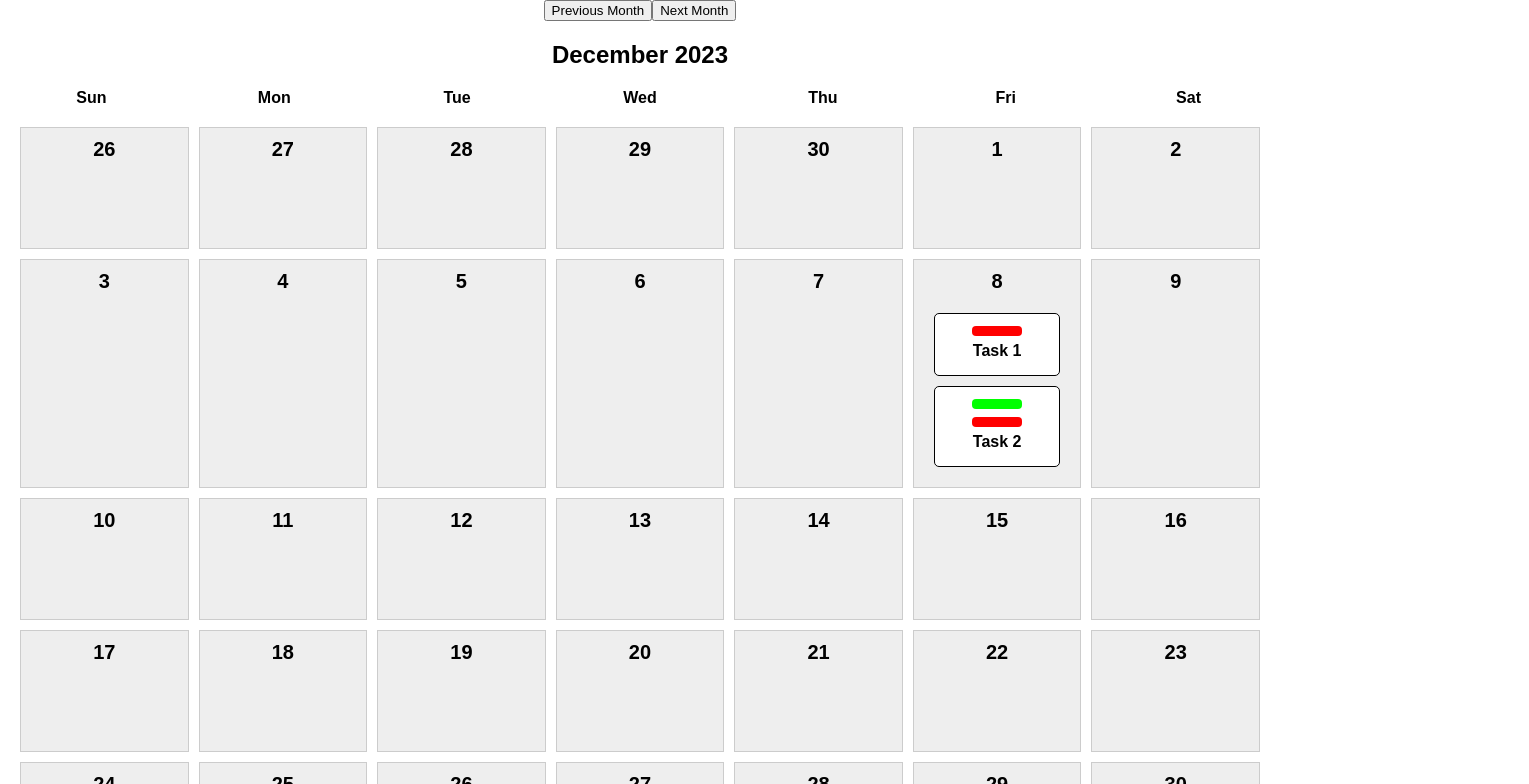
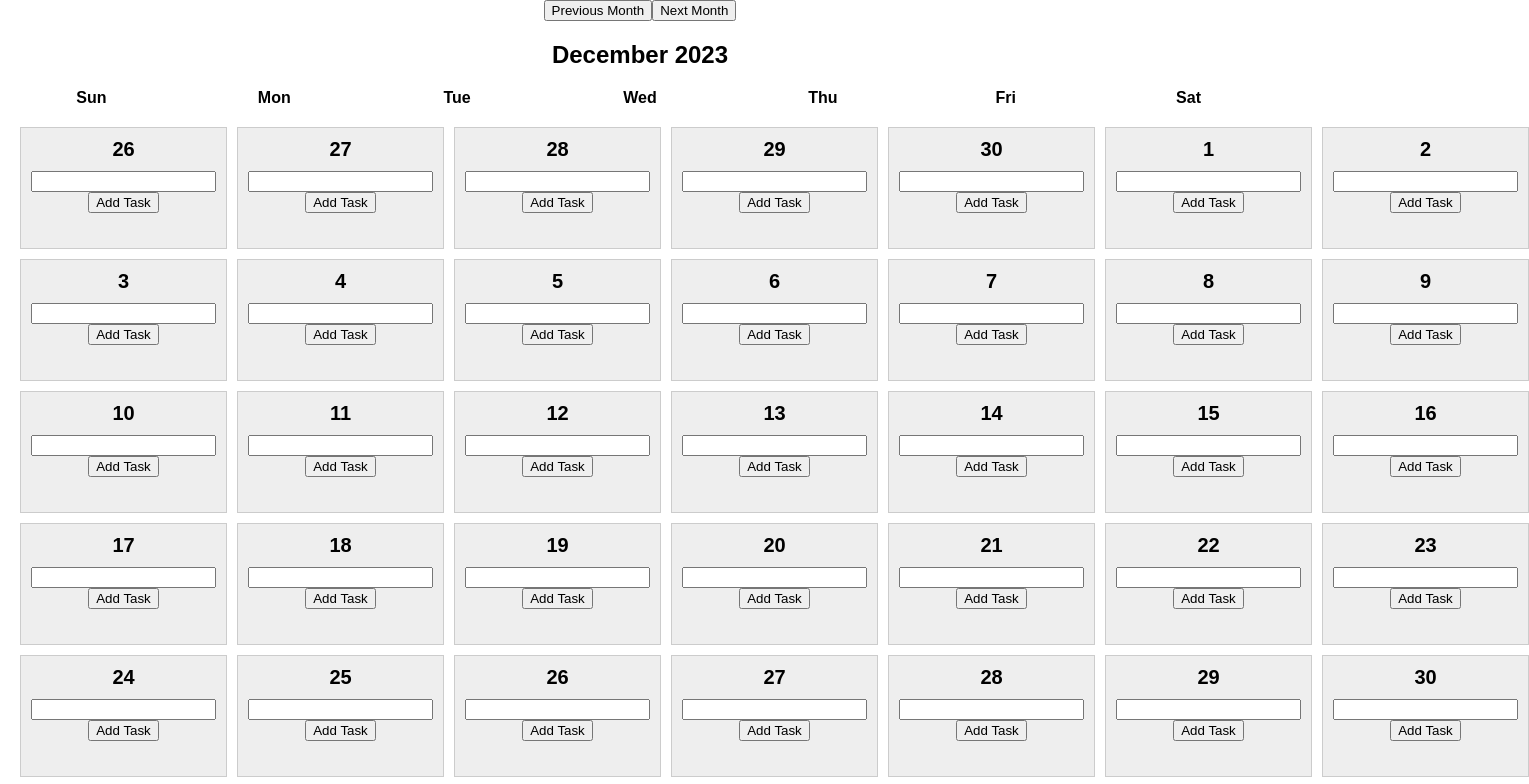
Before and after one commit to yetemegn-telaye/my-calendar, a React (Create React App) app: page / in a window 1280 px wide. Shown: the top 784 px of the page, 1529 px wide, since content can reach past the window. Built offline with nearby package versions, Linux system fonts and the light colour scheme.

Commit message:
Use taskcontext and label context to render and add tasks for each day

```diff
--- a/src/components/Calendar/DayBox.tsx
+++ b/src/components/Calendar/DayBox.tsx
@@ -1,26 +1,56 @@
-import React from "react";
-import {format} from "date-fns";
-import { Task } from "./CalenderGrid";
+import React, { useState } from "react";
+import {format, isSameDay} from "date-fns";
 import '../../styles/DayBox.css';
 import TaskCard from "./TaskCard";
+import { useTaskContext } from "../../context/TaskContext";
+import { useLabelContext } from "../../context/LabelContext";
 
 
-interface DayProps {
-    date: Date;
-    setTask: any;
-    tasks: Task[];
-}
 
-const DayBox: React.FC<any> = ({date,setTask, tasks, allTasks}) => {
+const DayBox: React.FC<any> = ({date}) => {
+    const {tasks, addTask} = useTaskContext();
+    const {labels} = useLabelContext();
+
+    const dayTasks = tasks.filter((task)=>
+        isSameDay(new Date(task.date), new Date(date))
+    );
+    const [newTaskTitle, setNewTaskTitle] = useState("");
+    const handleAddTask = () => {
+        const newTask = {
+            id: Math.floor(Math.random() * 1000),
+            title: newTaskTitle,
+            labelIds: [],
+            date: date
+        }
+        console.log(dayTasks);
+        addTask(newTask);
+        setNewTaskTitle("");
+    }
+
     return(
         <div className="day-box">
             <div className="date">
                 {format(date,"d")}
             </div>
             <div className="tasks">
-                {tasks.map((task: any, index:any) => (
-                  <TaskCard setTask={setTask} key={task.id} task={task} date={date} allTasks={allTasks} index={index}  />
+                {dayTasks.map((task,index)=>(
+                    <TaskCard
+                    key={task.id}
+                    task={task}
+                    labels = {labels.filter((label)=> task.labelIds.includes(label.id)  )}
+
+                     />
                 ))}
+                  <div>
+
+                <input
+                type="text"
+                value={newTaskTitle}
+                onChange={(e)=>setNewTaskTitle(e.target.value)}
+                />
+                <button onClick={handleAddTask}>Add Task</button>
+
+            </div>
             </div>
         </div>
     )
```
